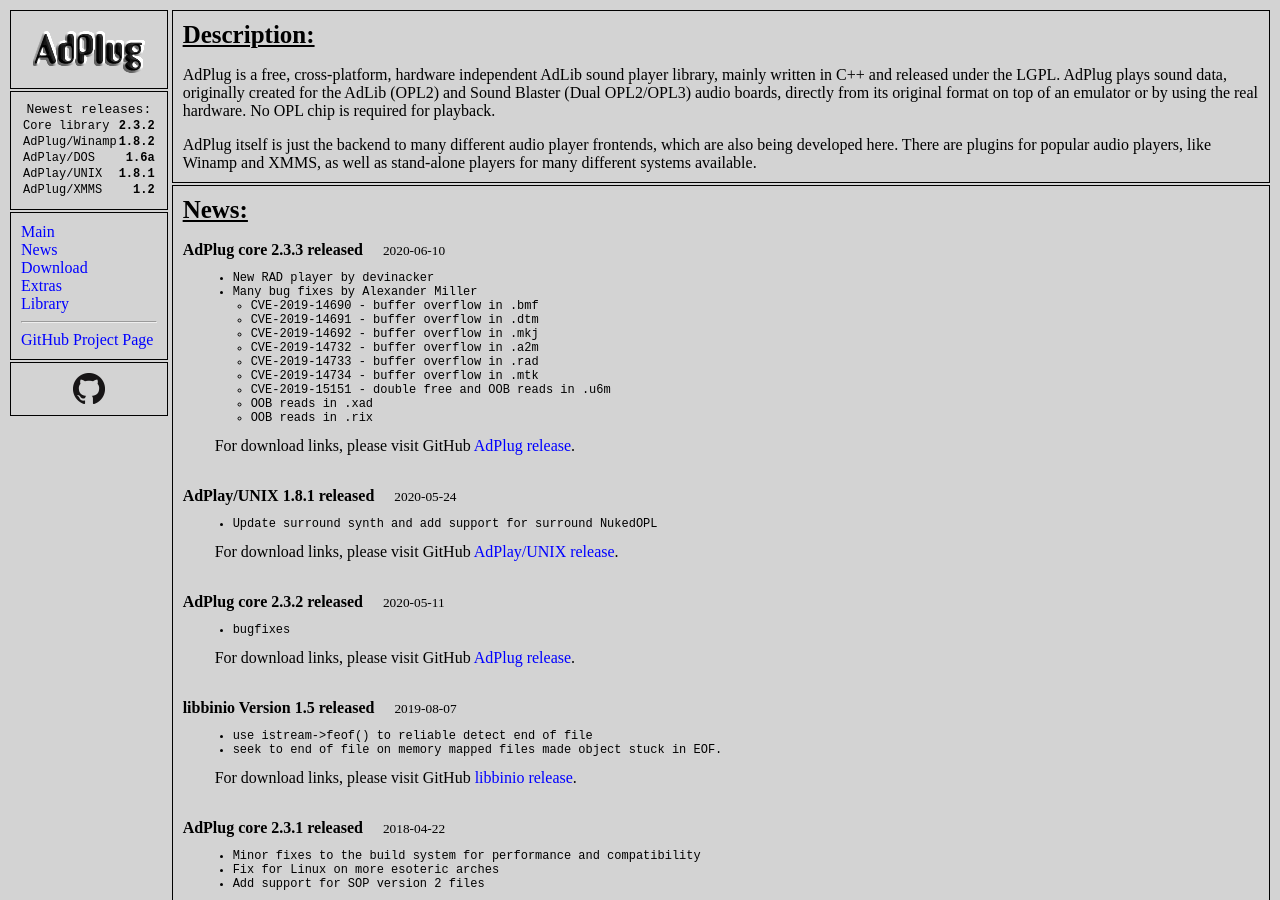
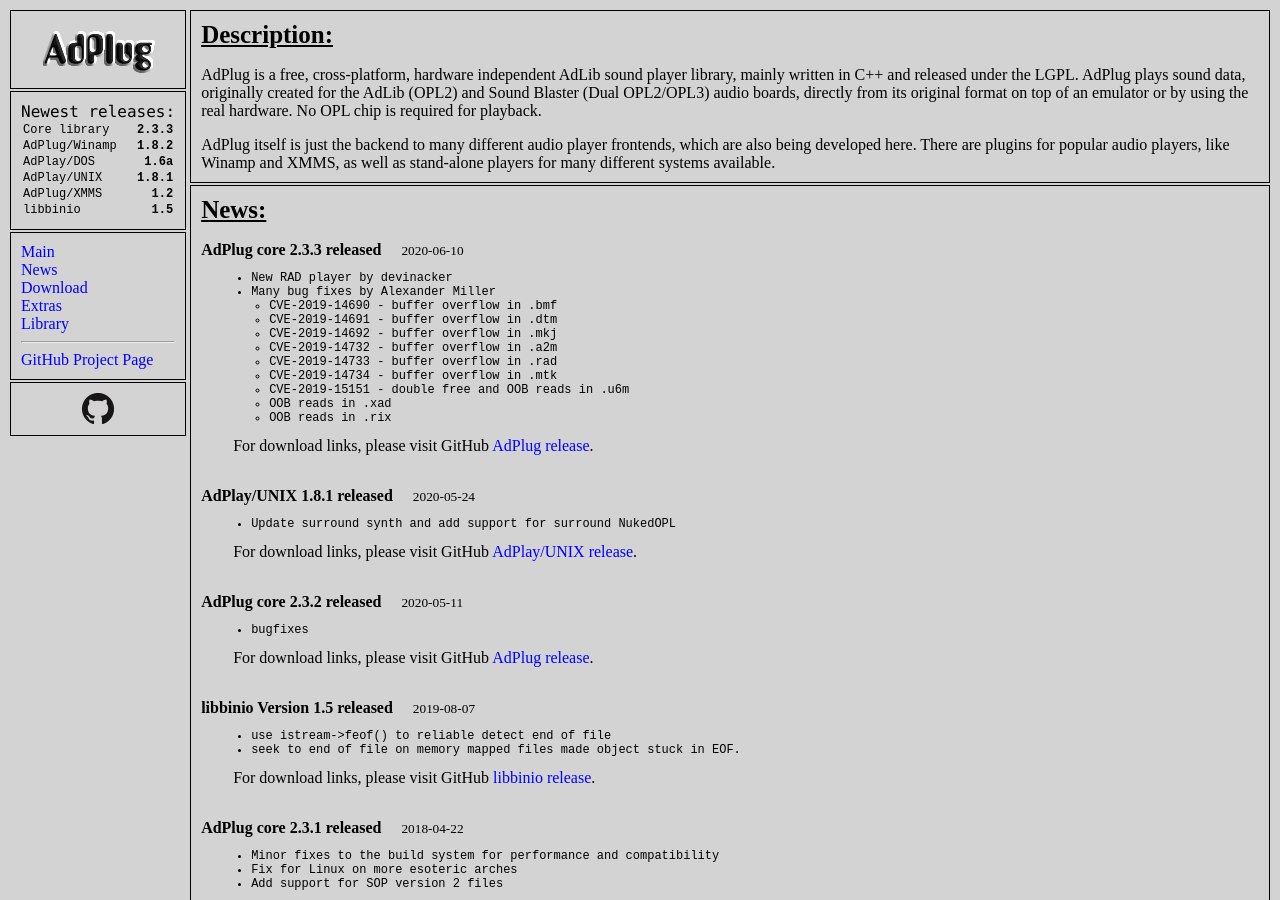
Before and after one commit to adplug/adplug.github.io, a Jekyll site: the page built from index.html, in a window 1280 px wide and 900 px high. Built offline with Jekyll 4.4.1, drawn with Linux system fonts in a browser that asks for light colours.

Commit message:
* The TT HTML tag does not exist anymore, use a span with style to achieve the same result. * Core library was the incorrect version * libbinio was missing

```diff
--- a/_includes/menu.html
+++ b/_includes/menu.html
@@ -9,13 +9,14 @@
 
 <tr><td>
 <center>
-<tt>Newest releases:</tt>
+<span style="font-family:'Lucida Console', monospace">Newest releases:</span>
 <table class="small" width="100%">
-<tr><td>Core library</td><td align=right><b>2.3.2</b></td></tr>
+<tr><td>Core library</td><td align=right><b>2.3.3</b></td></tr>
 <tr><td>AdPlug/Winamp</td><td align=right><b>1.8.2</b></td></tr>
 <tr><td>AdPlay/DOS</td><td align=right><b>1.6a</b></td></tr>
 <tr><td>AdPlay/UNIX</td><td align=right><b>1.8.1</b></td></tr>
 <tr><td>AdPlug/XMMS</td><td align=right><b>1.2</b></td></tr>
+<tr><td>libbinio</td><td align=right><b>1.5</b></td></tr>
 </table>
 </center>
 </td></tr>
```
